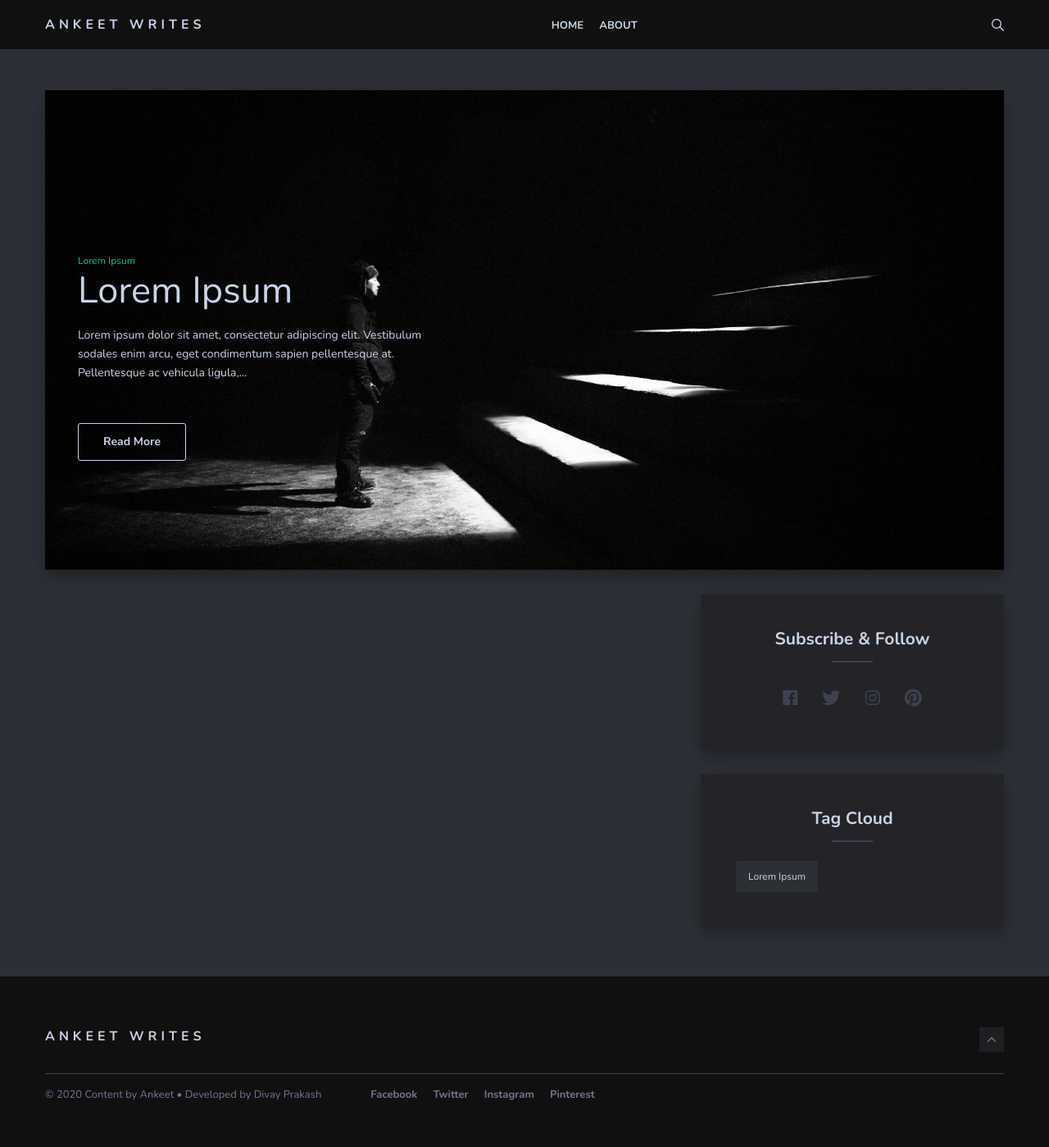
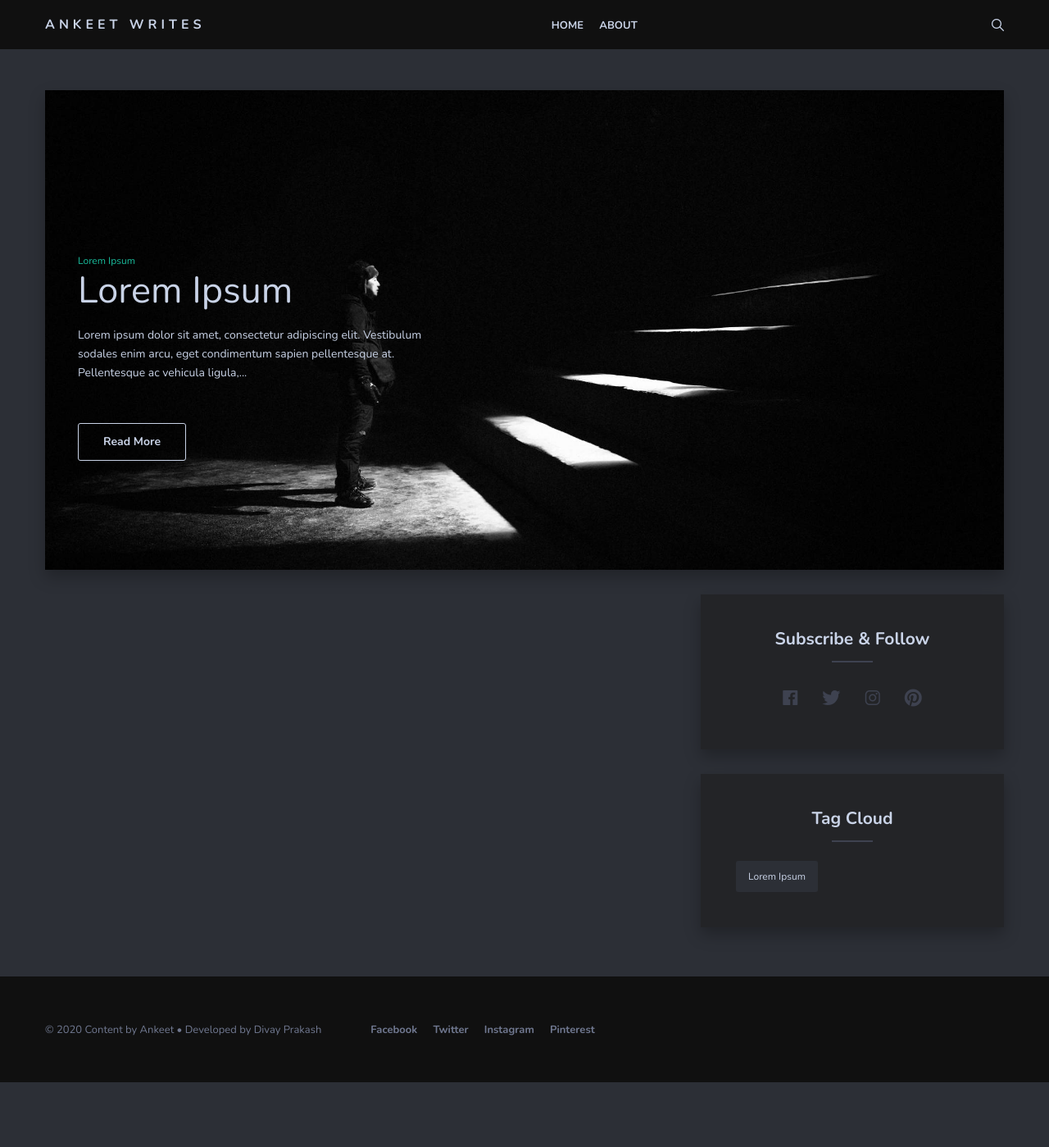
Before and after one commit to ankeetwrites/ankeetwrites.github.io, a Jekyll site: the page built from index.html, in a window 1280 px wide. Shown: the whole page at 82% size. Built offline with Jekyll 4.4.1, drawn with Linux system fonts in a browser that asks for light colours; nearby versions of some CDN libraries; the list of posts is cut into pages by our own code; after the commit the page ends 1320 px from its top, so only the background shows below that.

Commit message:
Remove footer-top and associated code

```diff
--- a/_includes/footer.html
+++ b/_includes/footer.html
@@ -2,13 +2,7 @@
   <div class="container">
     <div class="row">
       <div class="col col-12">
-        <div class="footer-top">
-          <h2 class="logo-title">
-            <a href="{{site.baseurl}}/" class="logo-text">{{site.title}}</a>
-          </h2>
-          <div class="top"><i class="ion ion-ios-arrow-up"></i></div>
-        </div>
-        <div class="footer-bottom">
+        <div class="footer-content">
           <div class="copyright">
             <p>&copy; {{site.time | date: '%Y'}} Content by Ankeet &bull; Developed by <a href="https://divayprakash.github.io">Divay Prakash</a></p>
           </div>
--- a/_sass/3-modules/_footer.scss
+++ b/_sass/3-modules/_footer.scss
@@ -5,43 +5,7 @@
   background: $black;
 }
 
-.footer-top {
-  display: flex;
-  justify-content: space-between;
-  align-items: center;
-  padding-bottom: 15px;
-  margin-bottom: 10px;
-  border-bottom: 1px solid $border-color;
-  .logo-text {
-    font-size: 16px;
-    font-weight: 700;
-    line-height: 16px;
-    text-transform: uppercase;
-    letter-spacing: 5px;
-    color: $text;
-    &:hover {
-      color: $gray-blue;
-    }
-  }
-  .top {
-    display: flex;
-    justify-content: center;
-    align-items: center;
-    width: 30px;
-    height: 30px;
-    border: 1px solid $blue-black;
-    background-color: $blue-black;
-    color: $text;
-    cursor: pointer;
-    transition: $global-transition;
-    opacity: .5;
-    &:hover {
-      opacity: 1;
-    }
-  }
-}
-
-.footer-bottom {
+.footer-content {
   display: flex;
   align-items: center;
   flex-wrap: wrap;
--- a/js/common.js
+++ b/js/common.js
@@ -101,14 +101,4 @@ $(function() {
     customSelector: ['iframe[src*="ted.com"]']
   });
 
-
-  /* =======================
-  // Scroll Top Button
-  ======================= */
-  $(".top").click(function () {
-    $("html, body")
-      .stop()
-      .animate({ scrollTop: 0 }, "slow", "swing");
-  });
-
 });
```
